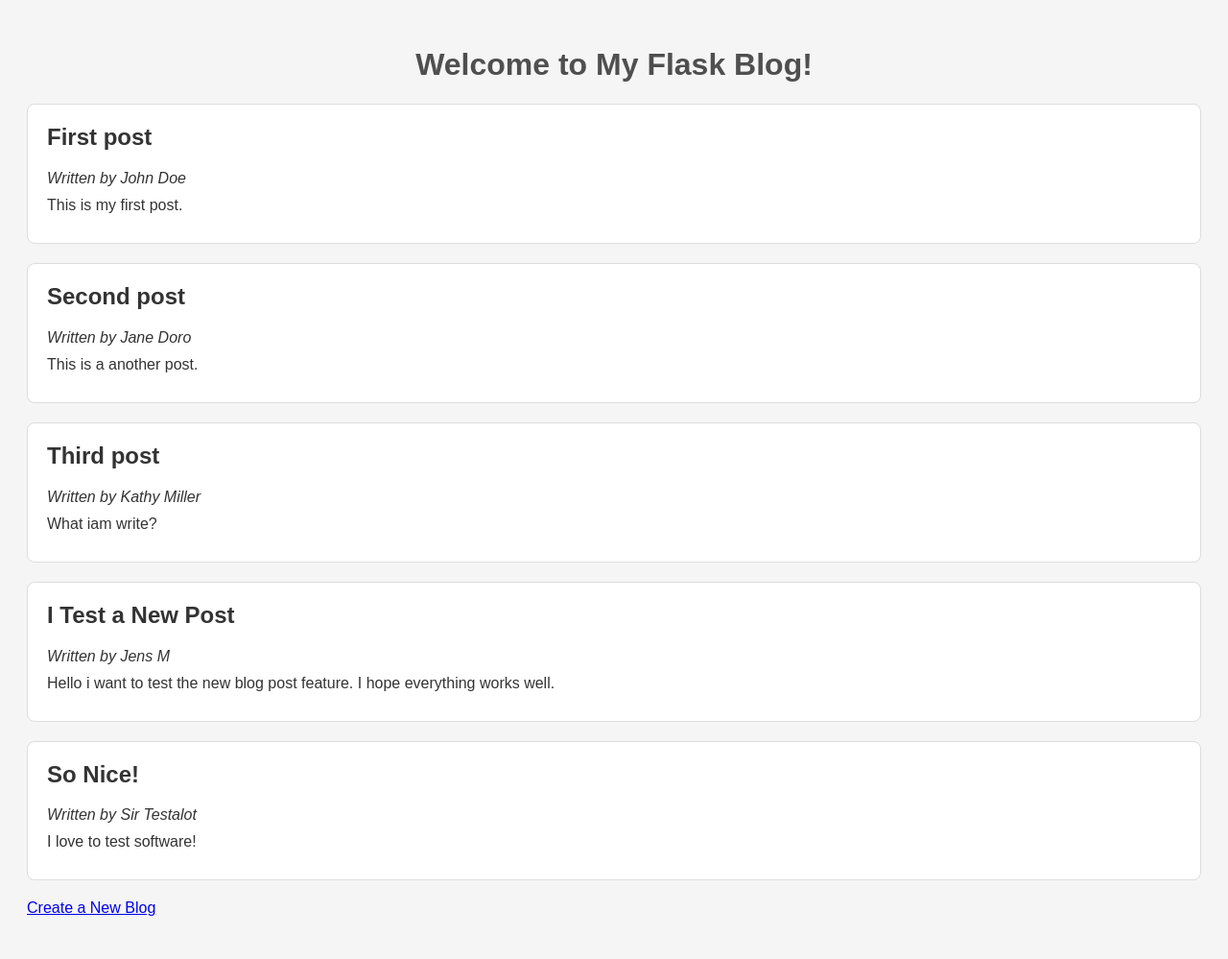
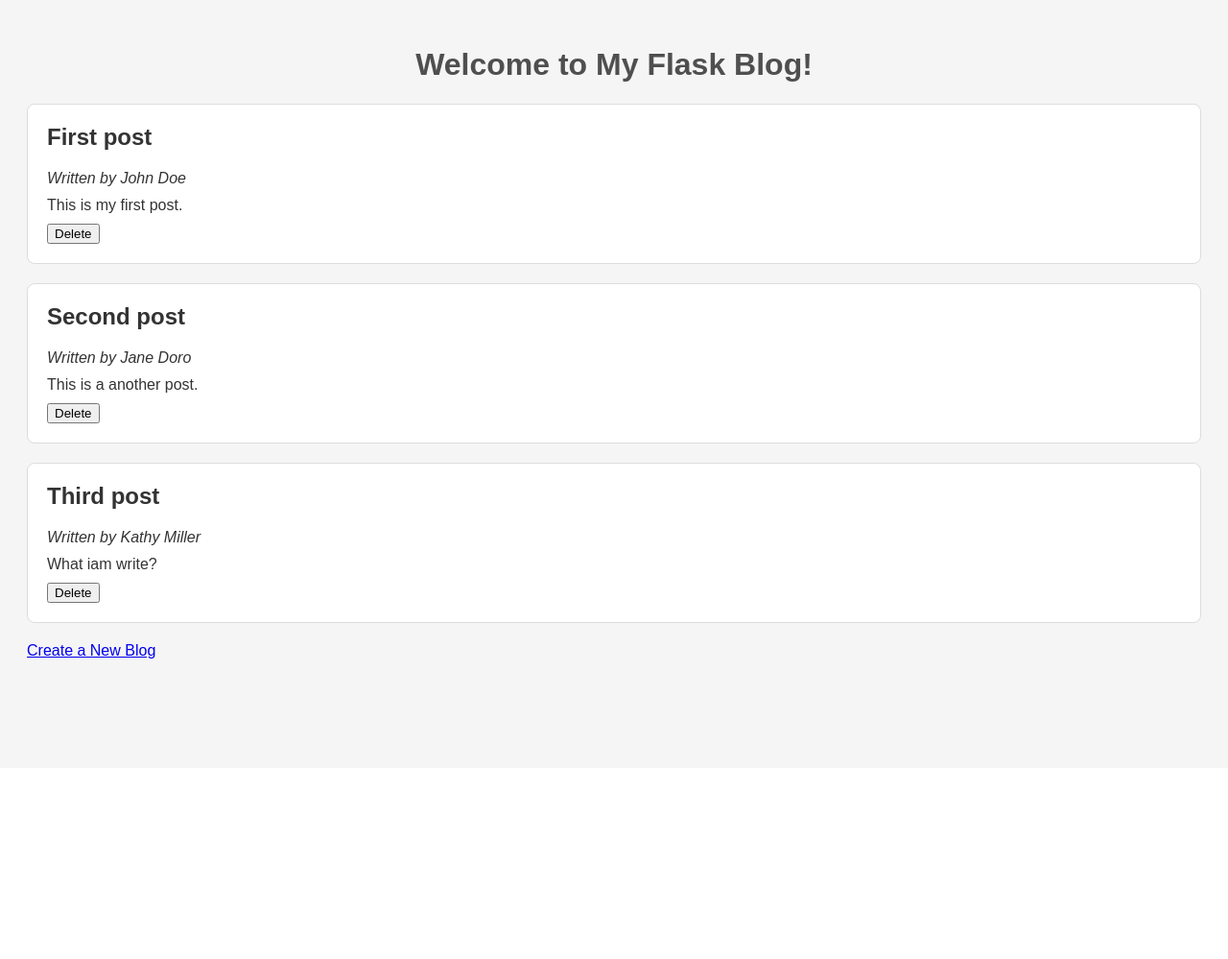
Before and after one commit to jensma89/masterblog, a Flask app: page / in a window 1280 px wide. Shown: the whole page at 96% size. After the commit the page ends 686 px from the top, so only its background shows below. Run offline with Flask 3, Linux system fonts and the light colour scheme.

Commit message:
Add delete button and route

```diff
--- a/app.py
+++ b/app.py
@@ -24,6 +24,7 @@ def add():
             with open("blog_storage.json", "r") as file:
                 blog_posts = js.load(file)
         except FileNotFoundError:
+            print("File not found")
             blog_posts = []
 
         new_post = {
@@ -42,6 +43,22 @@ def add():
     return render_template("add.html")
 
 
+@app.route("/delete/<int:post_id>", methods=["POST"])
+def delete(post_id):
+    try:
+        with open("blog_storage.json", "r") as file:
+            blog_posts = js.load(file)
+    except FileNotFoundError:
+        print("File not found")
+        blog_posts = []
+
+    blog_posts = [post for post in blog_posts
+                  if post["id"] != post_id]
+
+    with open("blog_storage.json", "w") as file:
+        js.dump(blog_posts, file, indent=4)
+
+    return redirect(url_for("index"))
 
 
 
--- a/blog_storage.json
+++ b/blog_storage.json
@@ -16,15 +16,5 @@
         "author": "Kathy Miller",
         "title": "Third post",
         "content": "What iam write?"
-    },
-    {
-        "title": "I Test a New Post ",
-        "author": "Jens M",
-        "content": "Hello i want to test the new blog post feature. I hope everything works well. "
-    },
-    {
-        "title": "So Nice!",
-        "author": "Sir Testalot",
-        "content": "I love to test software!"
     }
 ]
--- a/templates/index.html
+++ b/templates/index.html
@@ -14,6 +14,10 @@
         <h2>{{ post.title }}</h2>
         <p><em>Written by {{ post.author }}</em></p>
         <p>{{ post.content }}</p>
+
+        <form action="{{ url_for('delete', post_id=post.id) }}" method="POST" style="display:inline;">
+            <button type="submit" class="btn-delete">Delete</button>
+        </form>
     </div>
     {% endfor %}
 
```
